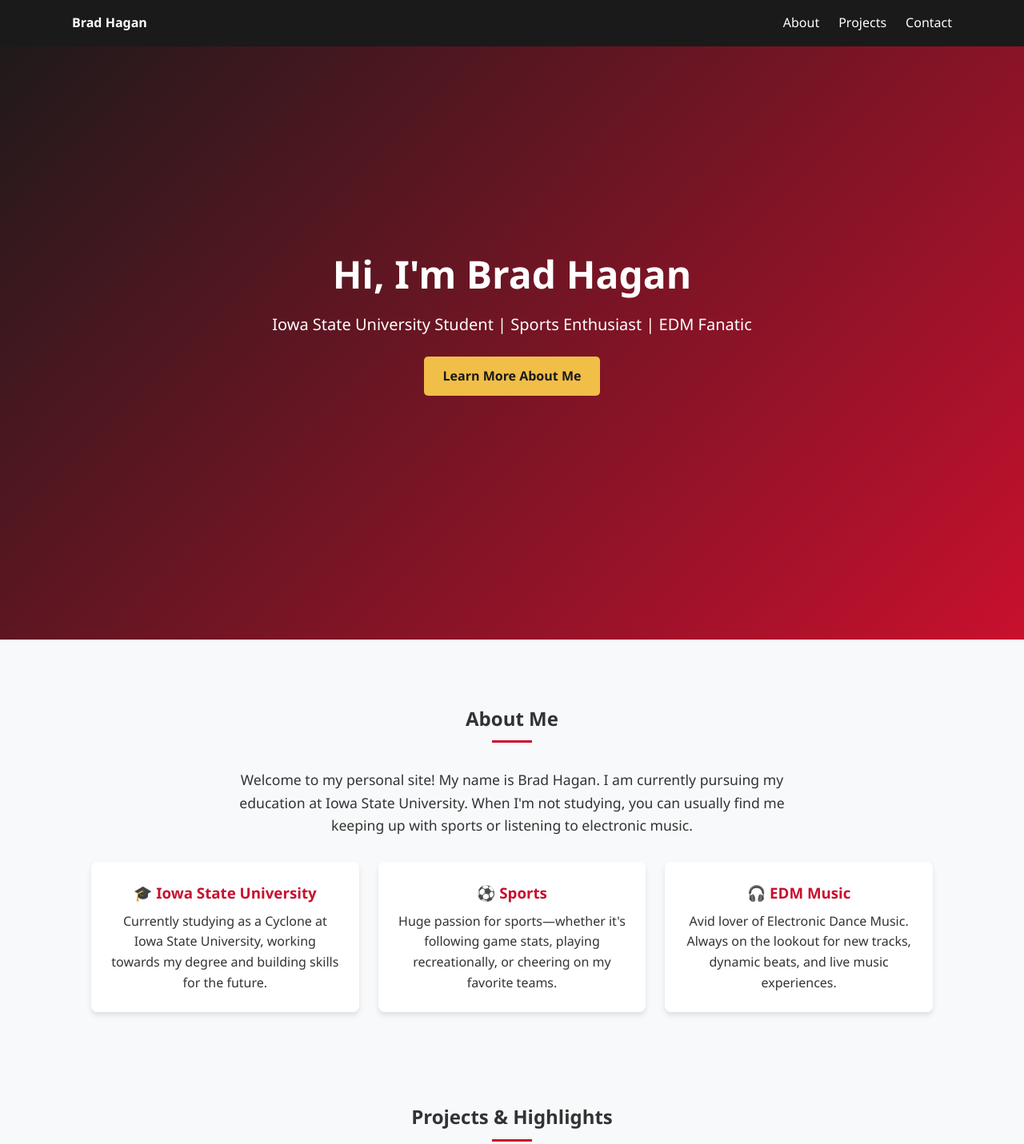
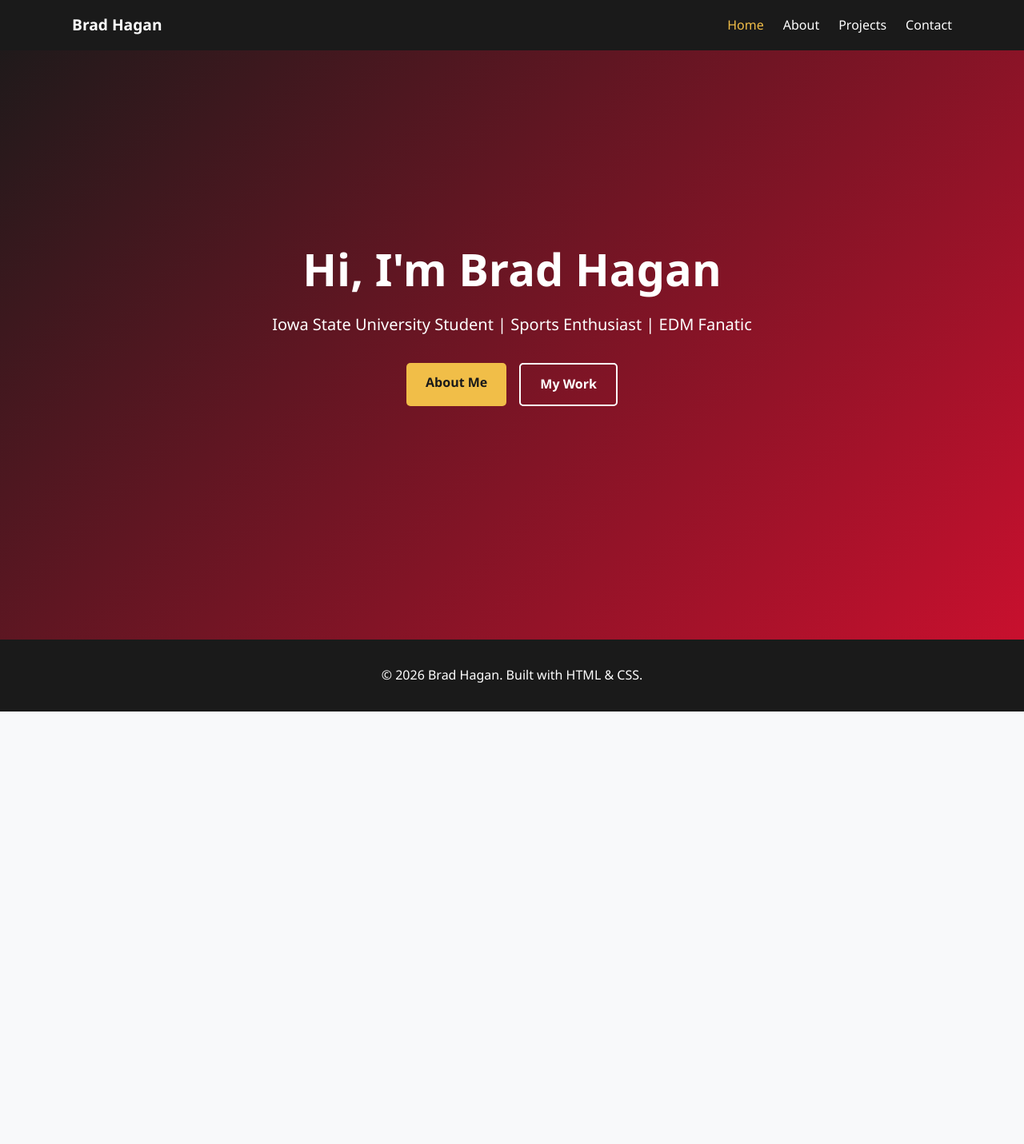
Before and after one commit to bradh15/Brad-Hagan, a plain HTML site: page index.html in a window 1280 px wide. Shown: the top 1431 px of the page at 80% size. After the commit the page ends 890 px from the top, so only its background shows below. Drawn offline with Linux system fonts and the light colour scheme.

Commit message:
Update index.html

```diff
--- a/index.html
+++ b/index.html
@@ -3,61 +3,17 @@
 <head>
     <meta charset="UTF-8">
     <meta name="viewport" content="width=device-width, initial-scale=1.0">
-    <title>Brad Hagan | Portfolio</title>
+    <title>Brad Hagan | Home</title>
     <style>
-        /* Reset and basic setup */
-        * {
-            margin: 0;
-            padding: 0;
-            box-sizing: border-box;
-            font-family: 'Segoe UI', Tahoma, Geneva, Verdana, sans-serif;
-        }
+        * { margin: 0; padding: 0; box-sizing: border-box; font-family: 'Segoe UI', Tahoma, Geneva, Verdana, sans-serif; }
+        body { background-color: #f8f9fa; color: #333; line-height: 1.6; }
+        header { background-color: #1a1a1a; color: #fff; padding: 1rem 2rem; position: fixed; width: 100%; top: 0; z-index: 1000; }
+        nav { display: flex; justify-content: space-between; align-items: center; max-width: 1100px; margin: 0 auto; }
+        nav ul { display: flex; list-style: none; }
+        nav ul li { margin-left: 1.5rem; }
+        nav a { color: #fff; text-decoration: none; transition: color 0.3s; font-weight: 500; }
+        nav a:hover, nav a.active { color: #f1be48; }
 
-        body {
-            background-color: #f8f9fa;
-            color: #333;
-            line-height: 1.6;
-        }
-
-        /* Header / Navbar */
-        header {
-            background-color: #1a1a1a;
-            color: #fff;
-            padding: 1rem 2rem;
-            position: fixed;
-            width: 100%;
-            top: 0;
-            z-index: 1000;
-        }
-
-        nav {
-            display: flex;
-            justify-content: space-between;
-            align-items: center;
-            max-width: 1100px;
-            margin: 0 auto;
-        }
-
-        nav ul {
-            display: flex;
-            list-style: none;
-        }
-
-        nav ul li {
-            margin-left: 1.5rem;
-        }
-
-        nav a {
-            color: #fff;
-            text-decoration: none;
-            transition: color 0.3s;
-        }
-
-        nav a:hover {
-            color: #c8102e; /* Iowa State Cardinal */
-        }
-
-        /* Hero Section */
         .hero {
             height: 100vh;
             display: flex;
@@ -69,20 +25,12 @@
             background: linear-gradient(135deg, #1a1a1a 0%, #c8102e 100%);
             color: white;
         }
-
-        .hero h1 {
-            font-size: 3rem;
-            margin-bottom: 0.5rem;
-        }
-
-        .hero p {
-            font-size: 1.25rem;
-            margin-bottom: 1.5rem;
-        }
-
+        .hero h1 { font-size: 3.5rem; margin-bottom: 0.5rem; }
+        .hero p { font-size: 1.25rem; margin-bottom: 2rem; max-width: 600px; }
+        .btn-group { display: flex; gap: 1rem; }
         .btn {
             display: inline-block;
-            background-color: #f1be48; /* Iowa State Gold */
+            background-color: #f1be48;
             color: #1a1a1a;
             padding: 0.75rem 1.5rem;
             border-radius: 5px;
@@ -90,161 +38,36 @@
             font-weight: bold;
             transition: background 0.3s, color 0.3s;
         }
+        .btn:hover { background-color: #fff; color: #1a1a1a; }
+        .btn-secondary { background-color: transparent; border: 2px solid #fff; color: #fff; }
+        .btn-secondary:hover { background-color: #fff; color: #1a1a1a; }
 
-        .btn:hover {
-            background-color: #fff;
-            color: #1a1a1a;
-        }
-
-        /* Sections */
-        section {
-            max-width: 1100px;
-            margin: 0 auto;
-            padding: 5rem 1.5rem 2rem;
-        }
-
-        h2 {
-            text-align: center;
-            margin-bottom: 2rem;
-            position: relative;
-        }
-
-        h2::after {
-            content: '';
-            display: block;
-            width: 50px;
-            height: 3px;
-            background-color: #c8102e;
-            margin: 0.5rem auto 0;
-        }
-
-        /* About Grid Layout */
-        .about-grid {
-            display: grid;
-            grid-template-columns: repeat(auto-fit, minmax(280px, 1fr));
-            gap: 1.5rem;
-            margin-top: 2rem;
-        }
-
-        .about-card {
-            background: #fff;
-            padding: 1.5rem;
-            border-radius: 8px;
-            box-shadow: 0 4px 6px rgba(0,0,0,0.1);
-            text-align: center;
-        }
-
-        .about-card h3 {
-            margin-bottom: 0.5rem;
-            color: #c8102e;
-        }
-
-        /* Grid Layout for Projects */
-        .project-grid {
-            display: grid;
-            grid-template-columns: repeat(auto-fit, minmax(280px, 1fr));
-            gap: 1.5rem;
-        }
-
-        .project-card {
-            background: #fff;
-            padding: 1.5rem;
-            border-radius: 8px;
-            box-shadow: 0 4px 6px rgba(0,0,0,0.1);
-            transition: transform 0.3s;
-        }
-
-        .project-card:hover {
-            transform: translateY(-5px);
-        }
-
-        .project-card h3 {
-            margin-bottom: 0.5rem;
-            color: #1a1a1a;
-        }
-
-        /* Footer */
-        footer {
-            text-align: center;
-            padding: 2rem;
-            background-color: #1a1a1a;
-            color: #fff;
-            margin-top: 3rem;
-        }
+        footer { text-align: center; padding: 2rem; background-color: #1a1a1a; color: #fff; margin-top: 0; }
     </style>
 </head>
 <body>
 
-    <!-- Header Navigation -->
     <header>
         <nav>
-            <div class="logo"><strong>Brad Hagan</strong></div>
+            <div class="logo"><a href="index.html" style="color:#fff; text-decoration:none; font-size:1.2rem;"><strong>Brad Hagan</strong></a></div>
             <ul>
-                <li><a href="#about">About</a></li>
-                <li><a href="#projects">Projects</a></li>
-                <li><a href="#contact">Contact</a></li>
+                <li><a href="index.html" class="active">Home</a></li>
+                <li><a href="about.html">About</a></li>
+                <li><a href="projects.html">Projects</a></li>
+                <li><a href="contact.html">Contact</a></li>
             </ul>
         </nav>
     </header>
 
-    <!-- Hero Section -->
     <div class="hero">
         <h1>Hi, I'm Brad Hagan</h1>
         <p>Iowa State University Student | Sports Enthusiast | EDM Fanatic</p>
-        <a href="#about" class="btn">Learn More About Me</a>
+        <div class="btn-group">
+            <a href="about.html" class="btn">About Me</a>
+            <a href="projects.html" class="btn btn-secondary">My Work</a>
+        </div>
     </div>
 
-    <!-- About Section -->
-    <section id="about">
-        <h2>About Me</h2>
-        <p style="text-align: center; max-width: 700px; margin: 0 auto; font-size: 1.1rem;">
-            Welcome to my personal site! My name is Brad Hagan. I am currently pursuing my education at Iowa State University. When I'm not studying, you can usually find me keeping up with sports or listening to electronic music.
-        </p>
-
-        <div class="about-grid">
-            <div class="about-card">
-                <h3>🎓 Iowa State University</h3>
-                <p>Currently studying as a Cyclone at Iowa State University, working towards my degree and building skills for the future.</p>
-            </div>
-            <div class="about-card">
-                <h3>⚽ Sports</h3>
-                <p>Huge passion for sports—whether it's following game stats, playing recreationally, or cheering on my favorite teams.</p>
-            </div>
-            <div class="about-card">
-                <h3>🎧 EDM Music</h3>
-                <p>Avid lover of Electronic Dance Music. Always on the lookout for new tracks, dynamic beats, and live music experiences.</p>
-            </div>
-        </div>
-    </section>
-
-    <!-- Projects Section -->
-    <section id="projects">
-        <h2>Projects & Highlights</h2>
-        <div class="project-grid">
-            <div class="project-card">
-                <h3>Academic Projects</h3>
-                <p>Details about coursework, class projects, or research done at Iowa State University.</p>
-            </div>
-            <div class="project-card">
-                <h3>Personal Interests</h3>
-                <p>Ideas, side projects, or sports analytics tools built in my free time.</p>
-            </div>
-            <div class="project-card">
-                <h3>Music & Playlists</h3>
-                <p>Favorite EDM mixes, festival recaps, or music curation projects.</p>
-            </div>
-        </div>
-    </section>
-
-    <!-- Contact Section -->
-    <section id="contact">
-        <h2>Get In Touch</h2>
-        <p style="text-align: center;">
-            Feel free to reach out via email: <a href="mailto:brad.hagan@example.com" style="color: #c8102e; font-weight: bold;">brad.hagan@example.com</a>
-        </p>
-    </section>
-
-    <!-- Footer -->
     <footer>
         <p>&copy; 2026 Brad Hagan. Built with HTML & CSS.</p>
     </footer>
```
